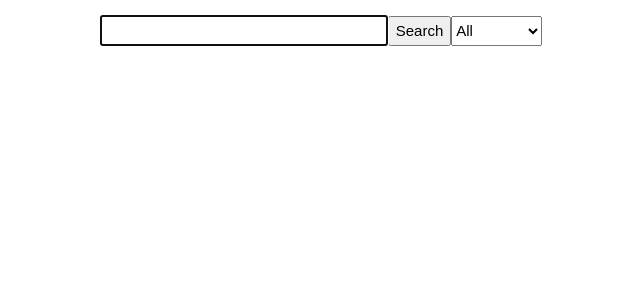
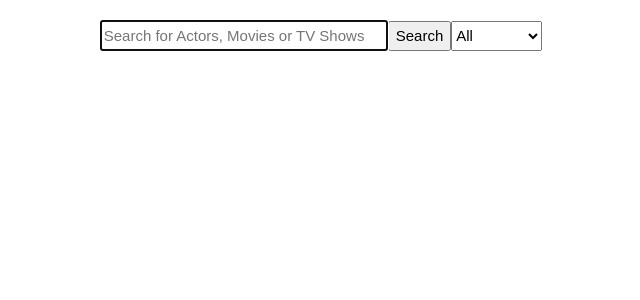
Before and after one commit to AndrewHulme/SkyRedux, a React (Create React App) app: page / in a window 1280 px wide. Shown: the top 300 px of the page, without its empty margins (319-959 px from the left). Built offline with nearby package versions, Linux system fonts and the light colour scheme.

Commit message:
Adds a placeholder to search input

```diff
--- a/src/components/search/searchInput.jsx
+++ b/src/components/search/searchInput.jsx
@@ -65,6 +65,7 @@ function SearchInput(props) {
         id="searchInput"
         autoFocus
         value={props.search}
+        placeholder="Search for Actors, Movies or TV Shows"
         onChange={(e) => props.updateSearch(e.target.value)}
         onKeyPress={handleKeyPress}
       ></input>
--- a/src/styles/index.css
+++ b/src/styles/index.css
@@ -9,7 +9,7 @@ body {
   padding-left: 12%;
   padding-right: 12%;
   padding-bottom: 15px;
-  padding-top: 5px;
+  padding-top: 10px;
 }
 
 code {
```
Also changed, not shown: 2 other files (tests, documents, lock files or other folders).
